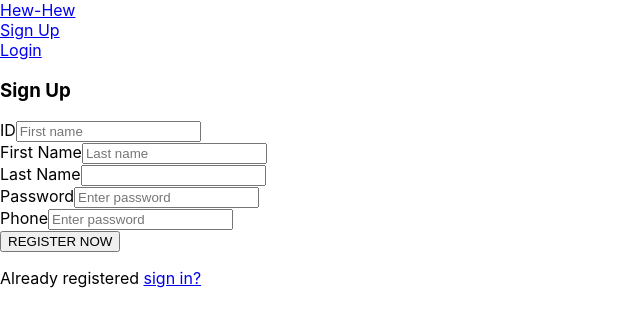
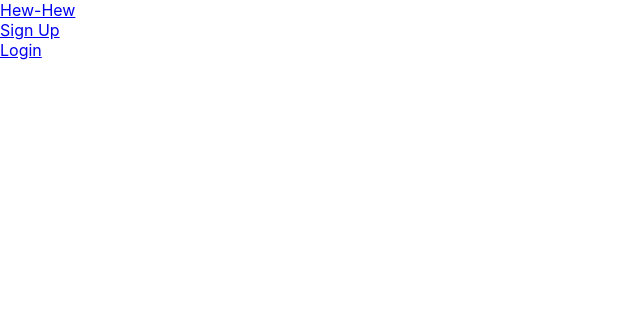
Before and after one commit to worachanon226/Web-Dev-Project, a React (Create React App) app in the folder front-end/: page /signup in a window 1280 px wide. Shown: the top 326 px of the page, without its empty margins (0-640 px from the left). Built offline with nearby package versions, Linux system fonts and the light colour scheme.

Commit message:
Update signup & login

```diff
--- a/front-end/src/Pages/Login.jsx
+++ b/front-end/src/Pages/Login.jsx
@@ -1,6 +1,7 @@
 import React, { useState } from "react";
 import API from "../Controller/API"
 import axios from "axios"
+
 function Login() {
   let { endpoint, path } = API
   let submitHandler = async (event) => {
@@ -10,7 +11,7 @@ function Login() {
     let res = await fetch(endpoint.concat(path.login), {
       headers: { 'Content-Type': 'application/json' },
       method: "POST",
-      body: JSON.stringify({ Id:id, Password:password })
+      body: JSON.stringify({ Id: id, Password: password })
     })
     let ress = await res.json()
     console.log(ress);
@@ -19,8 +20,36 @@ function Login() {
     //   Id:id, Password:password
     // }).then((res) => {console.log(res);})
   }
+
   return (
-    <div style={{ width: "100%", display: "flex", justifyContent: "center" }}>
+    <div class="container mt-5 w-75">
+      <div class="row border rounded">
+        <div class="col">
+          <img class="img-fluid" src="https://img.freepik.com/free-vector/way-concept-illustration_114360-1191.jpg"></img>
+        </div>
+        <div class="col-4 text-center align-self-center">
+          <p class="h2">Login</p>
+          <form onSubmit={submitHandler}>
+            <div class="form-floating mb-3">
+              <input type="id" class="form-control" id="floatingInput" />
+              <label htmlFor="id">User ID</label>
+            </div>
+            <div class="form-floating mb-3">
+              <input type="password" class="form-control" id="floatingPassword" />
+              <label htmlFor="pwd">Password</label>
+            </div>
+            <button type="button" class="btn btn-danger mb-3">Submit</button>
+          </form>
+          <div>
+            <a>Don't have an account? </a>
+            <a class="text-decoration-none text-primary" href="/Signup">Create</a>
+          </div>
+        </div>
+
+
+      </div>
+    </div>
+    /* <div style={{ width: "100%", display: "flex", justifyContent: "center" }}>
       <form onSubmit={submitHandler}
         style={{
           display: "flex",
@@ -75,8 +104,8 @@ function Login() {
           Forgot <a href="#">password?</a>
         </p>
       </form>
-    </div>
-  );
+    </div> */
+  )
 }
 
 export default Login;
--- a/front-end/src/Pages/Signup.jsx
+++ b/front-end/src/Pages/Signup.jsx
@@ -1,6 +1,7 @@
 import React, { useState } from 'react'
 import API from "../Controller/API"
 import axios from "axios"
+
 function Singup() {
   let { endpoint, path } = API
   let submitHandler = (event) => {
@@ -19,51 +20,53 @@ function Singup() {
     }).then((res) => { console.log(res); })
   }
   return (
-    <form onSubmit={submitHandler}>
-      <h3>Sign Up</h3>
-      <div className="mb-3">
-        <label>ID</label>
-        <input
-          type="text"
-          className="form-control"
-          placeholder="First name"
-        />
-      </div>
-      <div className="mb-3">
-        <label>First Name</label>
-        <input type="text" className="form-control" placeholder="Last name" />
-      </div>
-      <div className="mb-3">
-        <label>Last Name</label>
-        <input
-          className="form-control"
-        />
-      </div>
-      <div className="mb-3">
-        <label>Password</label>
-        <input
-          type="password"
-          className="form-control"
-          placeholder="Enter password"
-        />
-      </div>
-      <div className="mb-3">
-        <label>Phone</label>
-        <input
-          type="password"
-          className="form-control"
-          placeholder="Enter password"
-        />
-      </div>
-      <div className="d-grid">
-        <button type="submit" className="btn btn-primary">
-          REGISTER NOW
-        </button>
-      </div>
-      <p className="forgot-password text-right">
-        Already registered <a href="/sign-in">sign in?</a>
-      </p>
-    </form>
+    <div>
+    </div>
+    // <form onSubmit={submitHandler}>
+    //   <h3>Sign Up</h3>
+    //   <div className="mb-3">
+    //     <label>ID</label>
+    //     <input
+    //       type="text"
+    //       className="form-control"
+    //       placeholder="First name"
+    //     />
+    //   </div>
+    //   <div className="mb-3">
+    //     <label>First Name</label>
+    //     <input type="text" className="form-control" placeholder="Last name" />
+    //   </div>
+    //   <div className="mb-3">
+    //     <label>Last Name</label>
+    //     <input
+    //       className="form-control"
+    //     />
+    //   </div>
+    //   <div className="mb-3">
+    //     <label>Password</label>
+    //     <input
+    //       type="password"
+    //       className="form-control"
+    //       placeholder="Enter password"
+    //     />
+    //   </div>
+    //   <div className="mb-3">
+    //     <label>Phone</label>
+    //     <input
+    //       type="password"
+    //       className="form-control"
+    //       placeholder="Enter password"
+    //     />
+    //   </div>
+    //   <div className="d-grid">
+    //     <button type="submit" className="btn btn-primary">
+    //       REGISTER NOW
+    //     </button>
+    //   </div>
+    //   <p className="forgot-password text-right">
+    //     Already registered <a href="/sign-in">sign in?</a>
+    //   </p>
+    // </form>
   )
 }
 
--- a/front-end/src/index.js
+++ b/front-end/src/index.js
@@ -8,7 +8,7 @@ const root = ReactDOM.createRoot(document.getElementById('root'));
 root.render(
 
   <React.StrictMode>
-    <link href="https://cdn.jsdelivr.net/npm/bootstrap@5.3.0-alpha3/dist/css/bootstrap.min.css" rel="stylesheet" integrity="sha384-KK94CHFLLe+nY2dmCWGMq91rCGa5gtU4mk92HdvYe+M/SXH301p5ILy+dN9+nJOZ" crossorigin="anonymous"></link>
+    <link href="https://cdn.jsdelivr.net/npm/bootstrap@5.3.0-alpha3/dist/css/bootstrap.min.css" rel="stylesheet" integrity="sha384-KK94CHFLLe+nY2dmCWGMq91rCGa5gtU4mk92HdvYe+M/SXH301p5ILy+dN9+nJOZ" crossOrigin="anonymous"></link>
 
     <App />
   </React.StrictMode>
```
